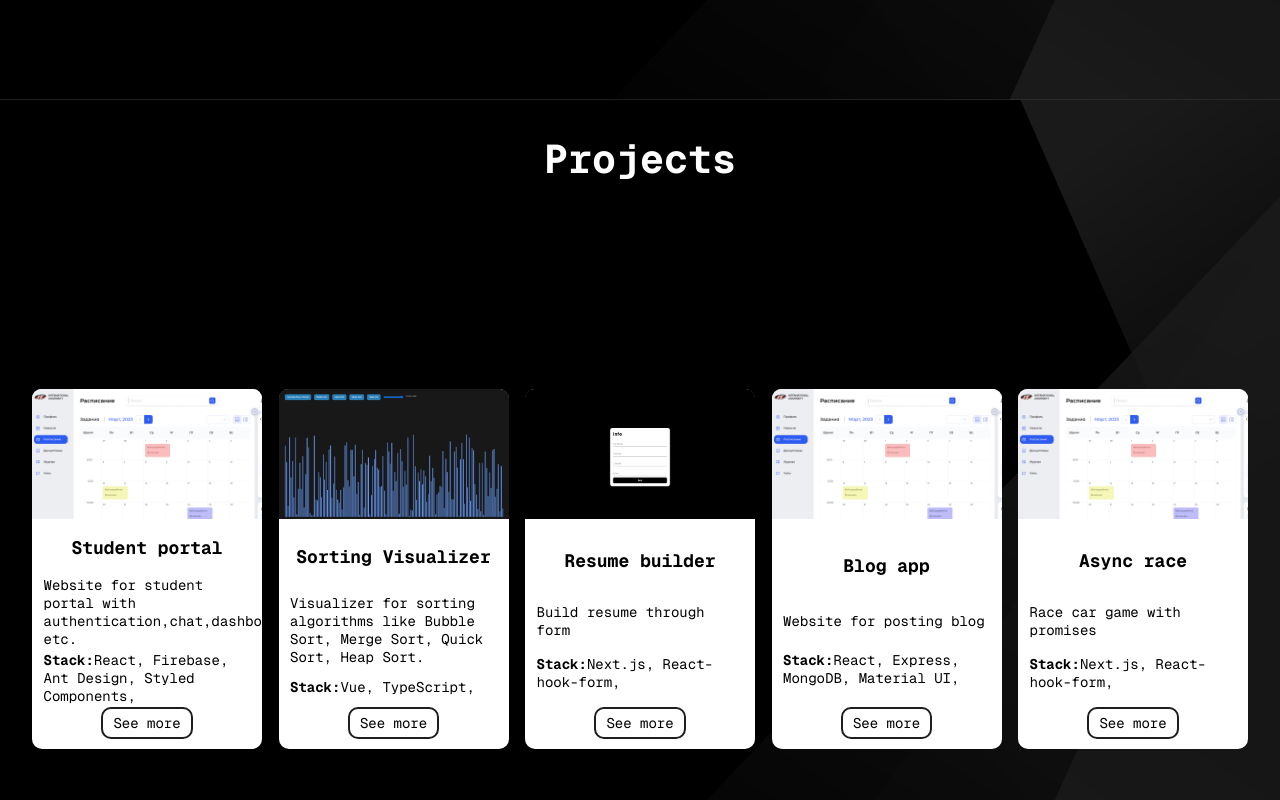
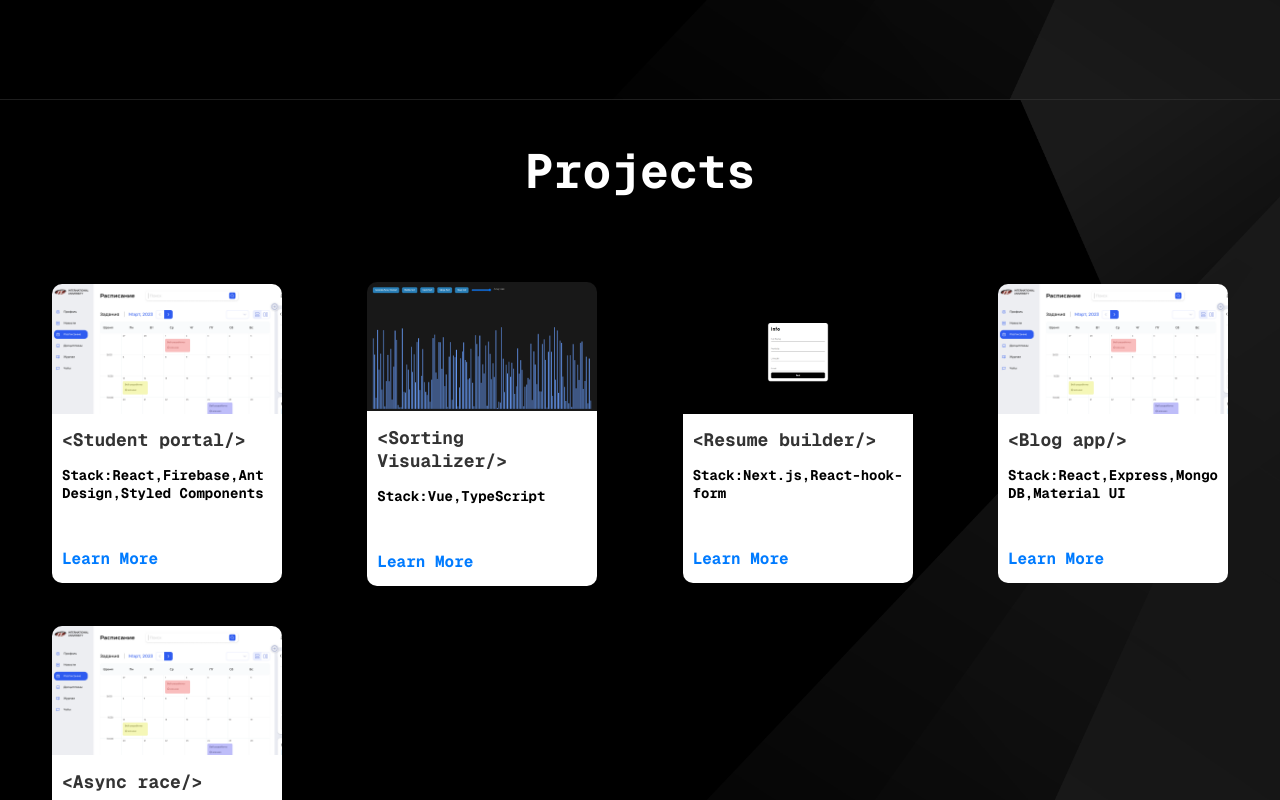
Before and after one commit to K4mino/project, a Next.js app: page / in a window 1280 px wide. Shown: the part 1500-2300 px from the top of the page. Built offline with nearby package versions, Linux system fonts and the light colour scheme.

Commit message:
projects fix

```diff
--- a/src/components/About.jsx
+++ b/src/components/About.jsx
@@ -93,6 +93,7 @@ const Place = styled.p`
 const Content = styled.div`
   display: flex;
   width: 100%;
+  justify-content: space-between;
 
   @media (max-width: 768px) {
     width: 90%;
--- a/src/components/ProjectCard.jsx
+++ b/src/components/ProjectCard.jsx
@@ -1,65 +1,92 @@
-import React from 'react'
-import styled from 'styled-components'
+import React from 'react';
+import styled from 'styled-components';
 
-const Wrapper = styled.div`
+const Card = styled.div`
+  border-radius: 10px;
+  overflow: hidden;
+  width: 230px;
+  margin: 20px;
+  cursor: pointer;
+  display: flex;
+  flex-direction: column;
+  transition: transform 0.3s, box-shadow 0.3s;
+  &:hover {
+    transform: translateY(-10px);
+  }
+
+  @media (min-width: 1680px) {
+    width: 300px;
+  }
+
+  @media (max-width: 768px) {
+    flex-direction: row;
+    width: 90%;
+    justify-content: center;
+  }
+`;
+
+const CardImage = styled.img`
+  max-width: 100%;
+  max-height: 100%;
+  object-fit: cover;
+
+
+  @media (max-width: 768px) {
+    width:50%;
+  }
+`;
+
+const CardContent = styled.div`
+  padding: 0px 10px  5px;
+  background-color: #fff;
+
+  @media (max-width: 768px) {
+    padding: 10px;
+    width: 50%;
     display: flex;
     flex-direction: column;
-    border-radius: 10px;
-    background-color: #fff;
-    color: #000;
-    width: 230px;
-    align-items: flex-start;
-    justify-content: space-between;
-    min-height: 360px;
+    justify-content: center;
+  }
 `;
 
-const Description = styled.p`
-    font-size: 14px;
-    margin: 0 auto;
-    width: 90%;
+const CardTitle = styled.h2`
+  font-size: 18px;
+  color: #333;
+
+  @media (max-width: 768px) {
+    margin: 0px;
+  }
 `;
 
-const Title = styled.h2`
-    font-size: 18px;
-    width: 100%;
-    text-align: center;
-`
+const CardDescription = styled.p`
+  font-size: 14px;
+  font-weight: bold;
+  max-width: 100%;
+  word-wrap: break-word;
+  overflow-wrap: break-word;
+  color: #000;
+`;
 
-const StyledImage = styled.img`
-    max-width: 100%;
-    max-height: 100%;
-    display: block;
-    border-radius: 9px 9px 0px 0px;
-    object-fit: contain;
-`
+const CardLink = styled.a`
+  font-size: 16px;
+  text-decoration: none;
+  color: #007BFF;
+  font-weight: bold;
+  &:hover {
+    text-decoration: underline;
+  }
+`;
 
-const Link = styled.a`
-    display: block;
-    background-color: #fff;
-    border-radius: 10px;
-    border: 2px solid #1E1E1E;
-    color: #000;
-    text-decoration: none;
-    padding: 5px 10px;
-    margin: 0 auto 10px;
-    font-size: 14px;
+const ProjectCard = ({ img, title, text, link,stack }) => (
+  <Card>
+    <CardImage src={img} alt="Project Image" />
+    <CardContent>
+      <CardTitle>{'<' + title + '/>'}</CardTitle>
+      {/* <CardDescription>{text}</CardDescription> */}
+      <CardDescription>Stack:{stack + ' '}</CardDescription>
+      <CardLink href={link}>Learn More</CardLink>
+    </CardContent>
+  </Card>
+);
 
-    &:hover {
-        background-color: #1E1E1E;
-        color: #fff;
-    }
-`
-
-const ProjectCard = ({img, text,title,stack,link}) => {
-  return (
-    <Wrapper>
-        <StyledImage src={img} alt="project" />
-        <Title>{title}</Title>
-        <Description>{text}</Description>
-        <Description><b>Stack:</b>{stack.map((stack, index) => <span key={index}>{stack}, </span>)}</Description>
-        <Link target="_blank" href={link}>See more</Link>
-    </Wrapper>
-  )
-}
-
-export default ProjectCard
+export default ProjectCard;
--- a/src/components/Projects.jsx
+++ b/src/components/Projects.jsx
@@ -1,4 +1,4 @@
-import React from "react";
+import {useState, useEffect} from "react";
 import styled from "styled-components";
 import projects from "public/projects.json";
 import ProjectCard from "./ProjectCard";
@@ -30,11 +30,27 @@ const Content = styled.div`
   }
 `;
 const Projects = () => {
+  const [isMobile, setIsMobile] = useState(false);
+
+  useEffect(() => {
+    const handleResize = () => {
+      setIsMobile(window.innerWidth <= 768);
+    };
+
+    handleResize();
+
+    window.addEventListener('resize', handleResize);
+
+    return () => window.removeEventListener('resize', handleResize);
+  }, []);
+
+  const displayedProjects = isMobile ? projects.slice(0, 3) : projects;
+
   return (
     <Wrapper>
       <SectionTitle>Projects</SectionTitle>
       <Content>
-        {projects.map((project, index) => (
+        {displayedProjects.map((project, index) => (
           <ProjectCard
             key={index}
             img={project.image}
--- a/src/components/SectionTitle.jsx
+++ b/src/components/SectionTitle.jsx
@@ -2,7 +2,7 @@ import React from 'react'
 import styled from 'styled-components'
 
 const Title = styled.h2`
-    font-size: 40px;
+    font-size: 48px;
 
     @media (max-width: 768px) {
         font-size: 34px;
```
